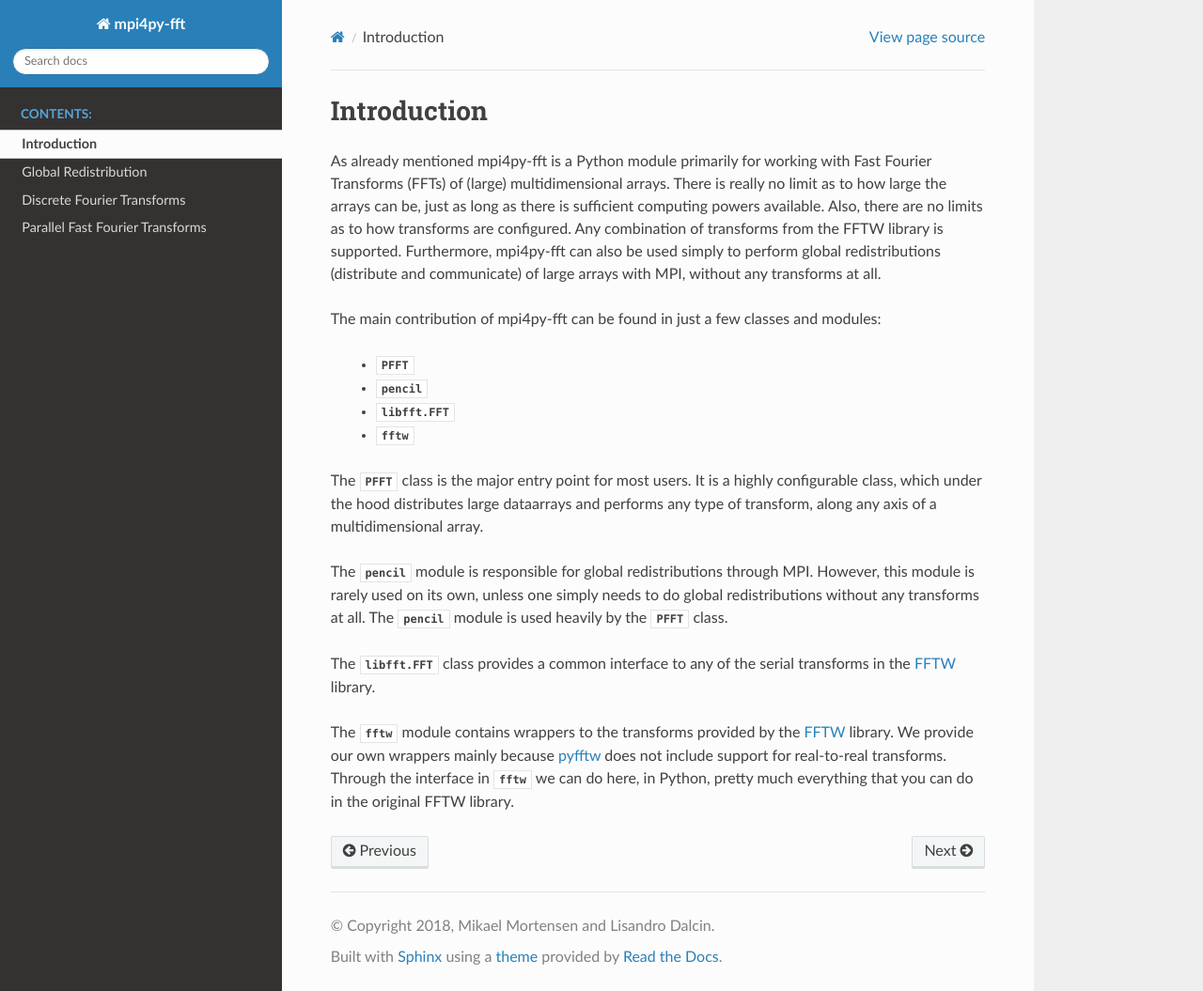
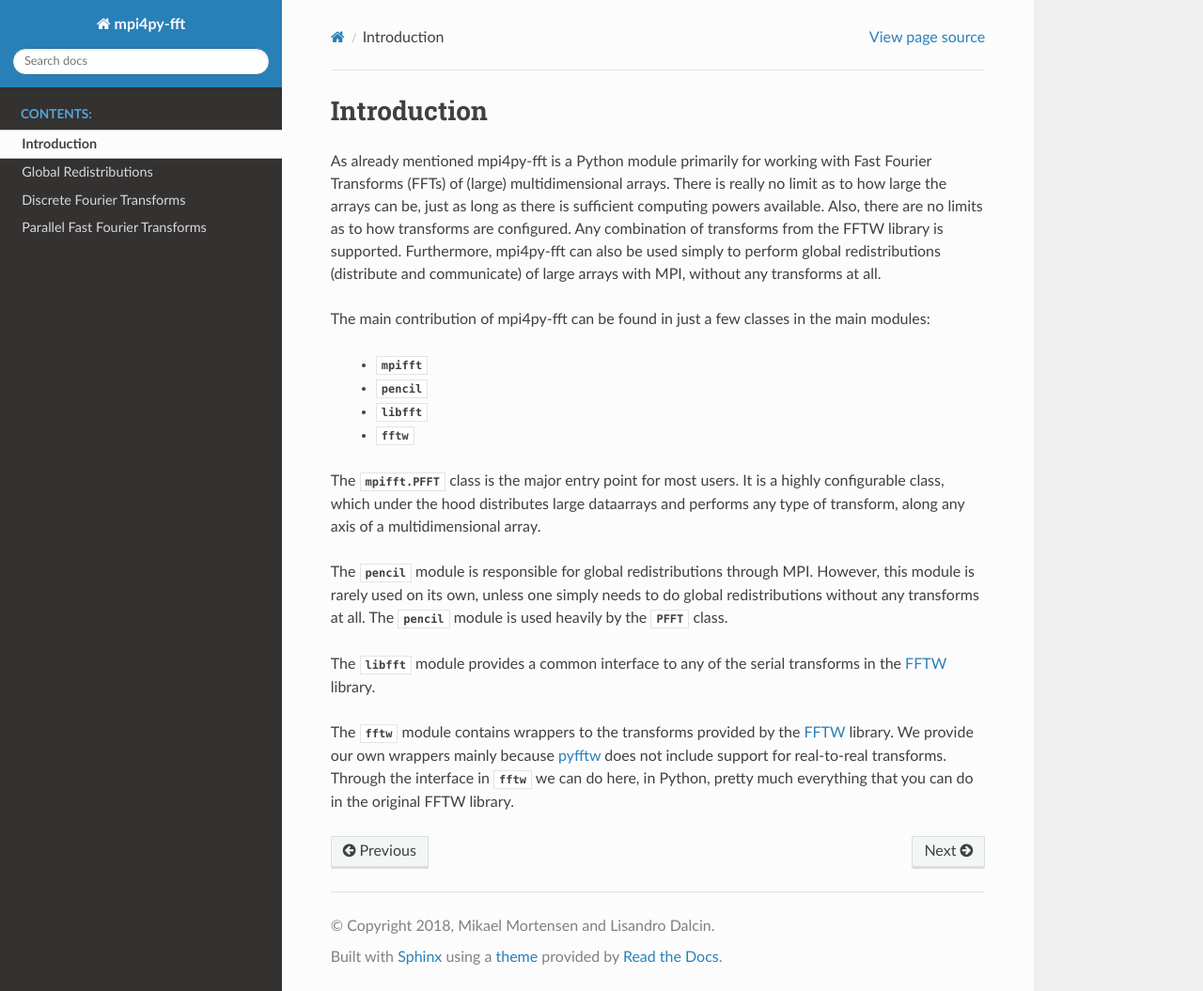
Before and after one commit to mpi4py/mpi4py-fft, a Sphinx documentation site: the page built from docs/source/introduction.rst, in a window 1280 px wide and 1055 px high. Shown: the whole window at 94% size. Built offline with Sphinx 7.4.7 and the Read the Docs theme 2.0.0, drawn with Linux system fonts in a browser that asks for light colours.

Commit message:
Some more docs writing

```diff
--- a/README.rst
+++ b/README.rst
@@ -11,6 +11,11 @@ mpi4py-fft
 .. image:: https://codecov.io/bb/mpi4py/mpi4py-fft/branch/master/graph/badge.svg
   :target: https://codecov.io/bb/mpi4py/mpi4py-fft
 
+.. image:: https://readthedocs.org/projects/mpi4py-fft/badge/?version=latest
+   :target: https://mpi4py-fft.readthedocs.io/en/latest/?badge=latest
+   :alt: Documentation Status
+
+
 mpi4py-fft is a Python package for computing Fast Fourier Transforms (FFTs).
 Large arrays are distributed and communications are handled under the hood by MPI for Python (mpi4py).
 To distribute large arrays we are using a `new and completely generic algorithm <https://arxiv.org/abs/1804.09536>`_
--- a/docs/source/introduction.rst
+++ b/docs/source/introduction.rst
@@ -10,15 +10,15 @@ Furthermore, mpi4py-fft can also be used simply to perform global redistribution
 (distribute and communicate) of large arrays with MPI, without any transforms
 at all.
 
-The main contribution of mpi4py-fft can be found in just a few classes and
-modules:
+The main contribution of mpi4py-fft can be found in just a few classes in
+the main modules:
 
-    * :class:`.PFFT`
+    * :mod:`.mpifft`
     * :mod:`.pencil`
-    * :class:`.libfft.FFT`
+    * :mod:`.libfft`
     * :mod:`.fftw`
 
-The :class:`.PFFT` class is the major entry point for most users. It is a
+The :class:`.mpifft.PFFT` class is the major entry point for most users. It is a
 highly configurable class, which under the hood distributes large dataarrays and
 performs any type of transform, along any axis of a multidimensional array.
 
@@ -27,7 +27,7 @@ However, this module is rarely used on its own, unless one simply needs to do
 global redistributions without any transforms at all. The :mod:`.pencil` module
 is used heavily by the :class:`.PFFT` class.
 
-The :class:`libfft.FFT` class provides a common interface to any of the serial
+The :mod:`.libfft` module provides a common interface to any of the serial
 transforms in the `FFTW <http://www.fftw.org>`_  library.
 
 The :mod:`.fftw` module contains wrappers to the transforms provided by the
```
Also changed, not shown: docs/source/global.rst (+6 -4 lines).
